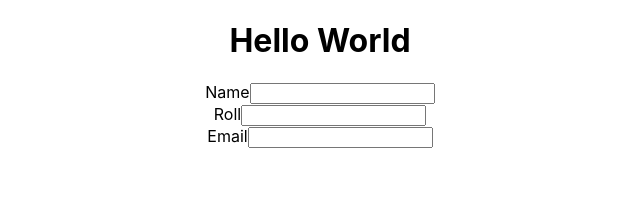
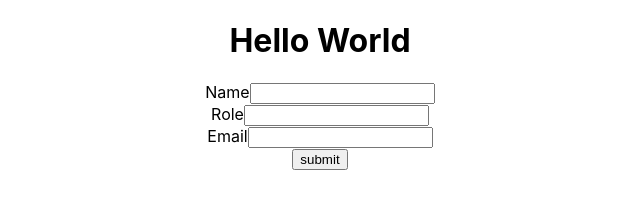
Before and after one commit to bloominstituteoftechnology/team-builder, a React (Create React App) app in the folder team-builder/: page / in a window 1280 px wide. Shown: the top 220 px of the page, without its empty margins (320-960 px from the left). Built offline with nearby package versions, Linux system fonts and the light colour scheme.

Commit message:
tried to add axios and failed

```diff
--- a/team-builder/src/components/Form.js
+++ b/team-builder/src/components/Form.js
@@ -1,4 +1,5 @@
   import React, {useState, useEffect} from 'react'
+  import axios from 'axios'
 
 const Form = props => {
 
@@ -15,23 +16,54 @@ const Form = props => {
         })
     }
 
+    const onSubmit = event => {
+        event.preventDefault()
+        submit()
+    }
+
+
+    const submitForm = () => {
+
+        const newTeammate = {
+            name: form.name.trim(),
+            role: form.role,
+            email: form.email.trim()
+        }
+
+        if(!newTeammate.name  || !newTeammate.role || !newTeammate.email ) {
+            return;
+        }
+
+        axios.post("www.whatever.com", newTeammate)
+        .then(res => {
+            setTeammates(teammates.concat(res.data))
+            setForm(initial)
+        })
+        .catch(err => {
+            console.log(err)
+        });
+    }
+
+
     return (
         <div>
-           <form>
+           <form onSubmit={onSubmit}>
             <label>
                 Name
                 <input name='name' onChange={onInputChange} />
             </label>
             <br></br>
             <label>
-                Roll
-                <input name='roll' onChange={onInputChange}/>
+                Role
+                <input name='role' onChange={onInputChange}/>
             </label>
             <br></br>
             <label>
                 Email
                 <input name='email' onChange={onInputChange}/>
             </label>
+            <br></br>
+            <button>submit</button>
            </form>
         </div>
     )
```
Also changed, not shown: 1 other file (tests, documents, lock files or other folders).
